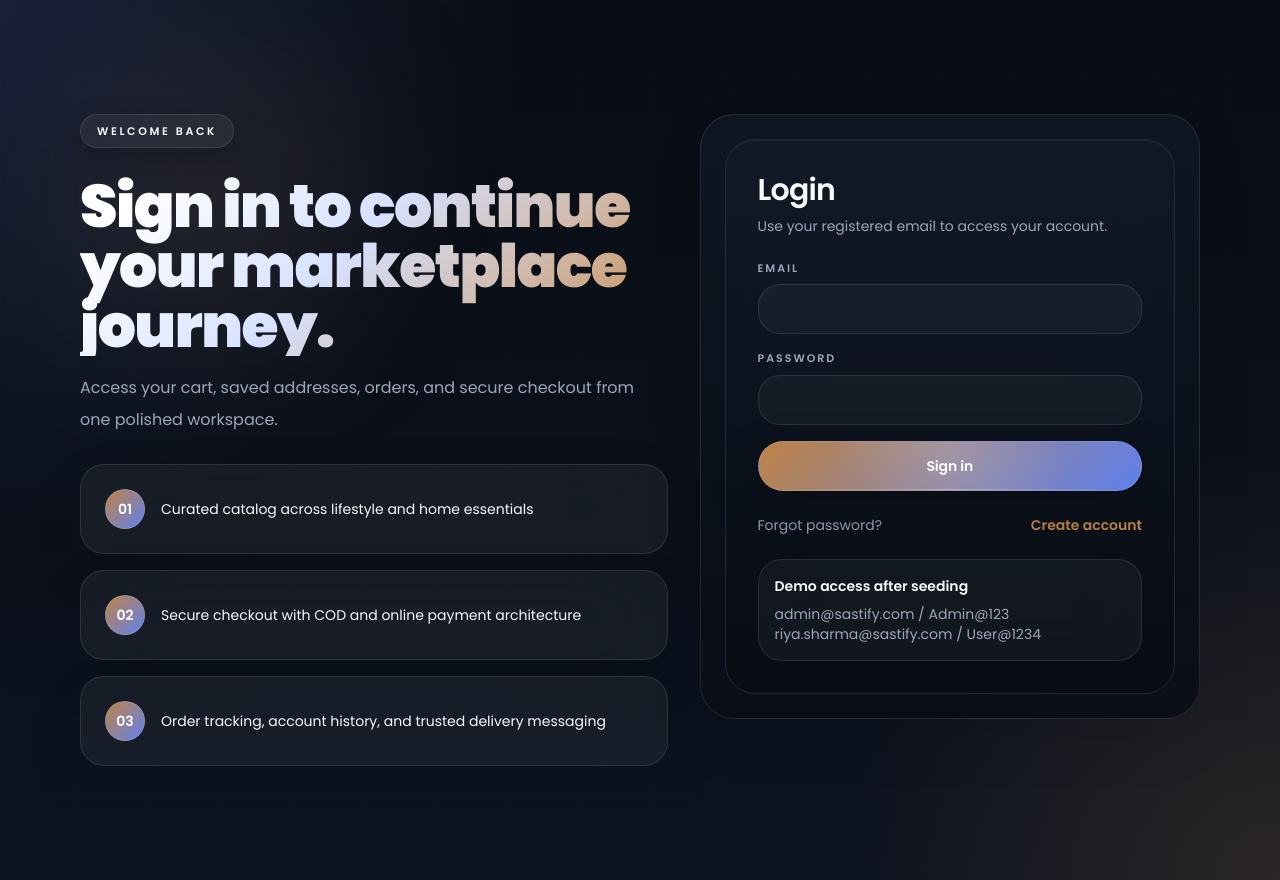
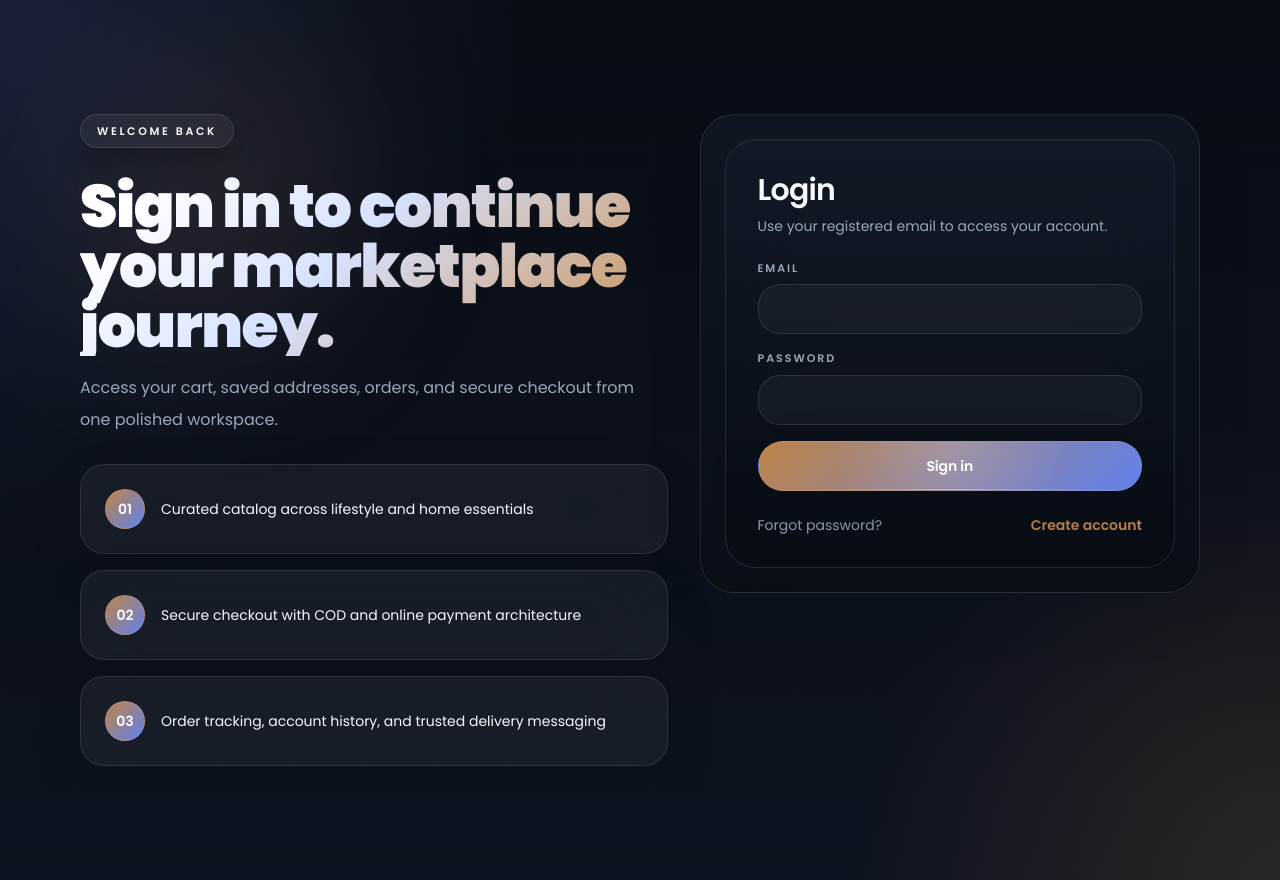
Before and after one commit to bharshit63880/Sastify-, a React (Create React App) app in the folder frontend/: page /login in a window 1280 px wide. Built offline with nearby package versions, Linux system fonts and the light colour scheme; no server answers.

Commit message:
Remove details from Login component
Removed demo access information from the login component.

```diff
--- a/frontend/src/features/auth/components/Login.jsx
+++ b/frontend/src/features/auth/components/Login.jsx
@@ -100,11 +100,7 @@ export const Login = () => {
           </Link>
         </div>
 
-        <div className="rounded-3xl border border-white/10 bg-white/[0.04] p-4 text-sm text-textSecondary backdrop-blur-xl">
-          <p className="font-semibold text-textPrimary">Demo access after seeding</p>
-          <p className="mt-2">admin@sastify.com / Admin@123</p>
-          <p>riya.sharma@sastify.com / User@1234</p>
-        </div>
+
       </div>
     </AuthShell>
   );
```
